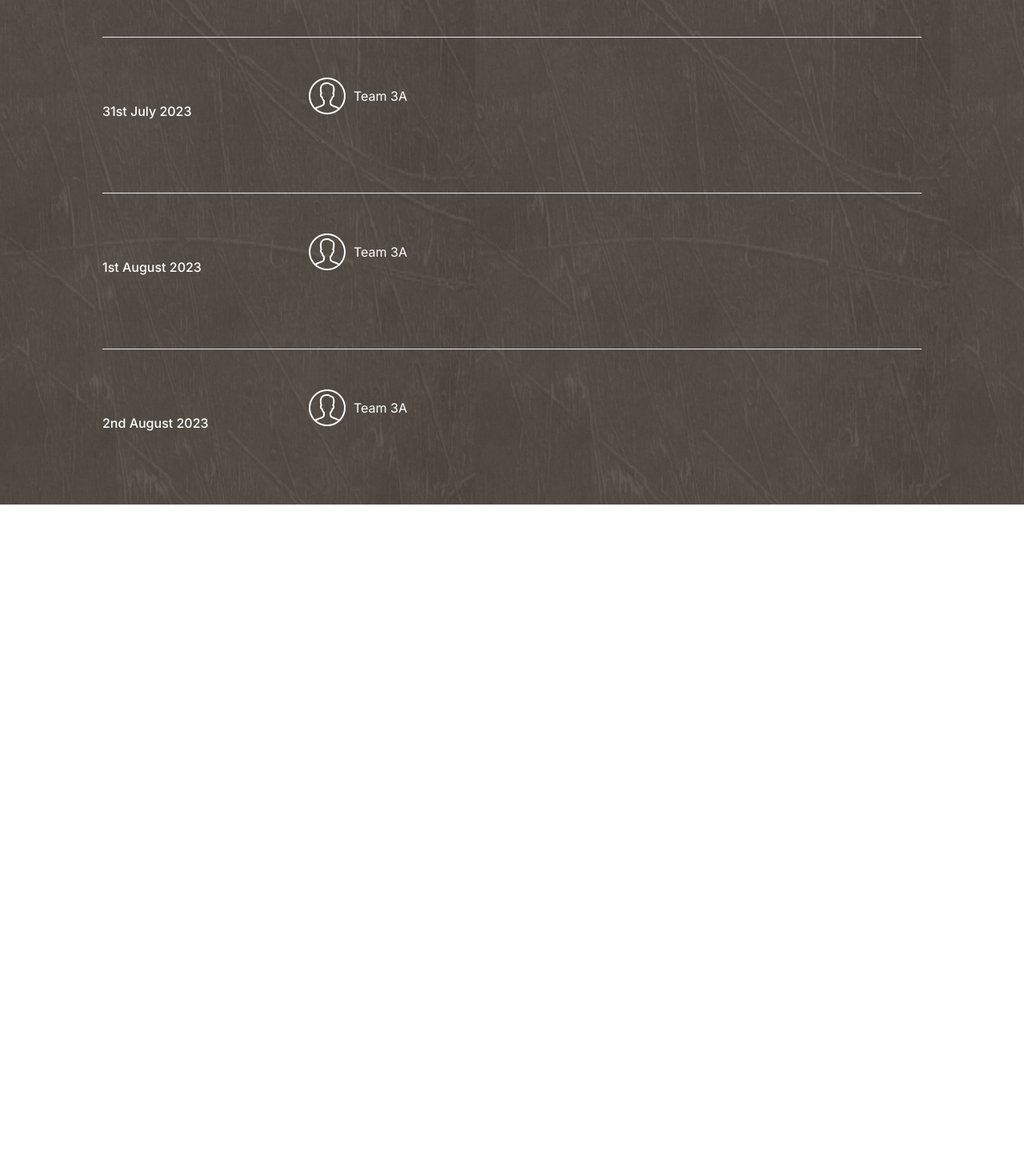
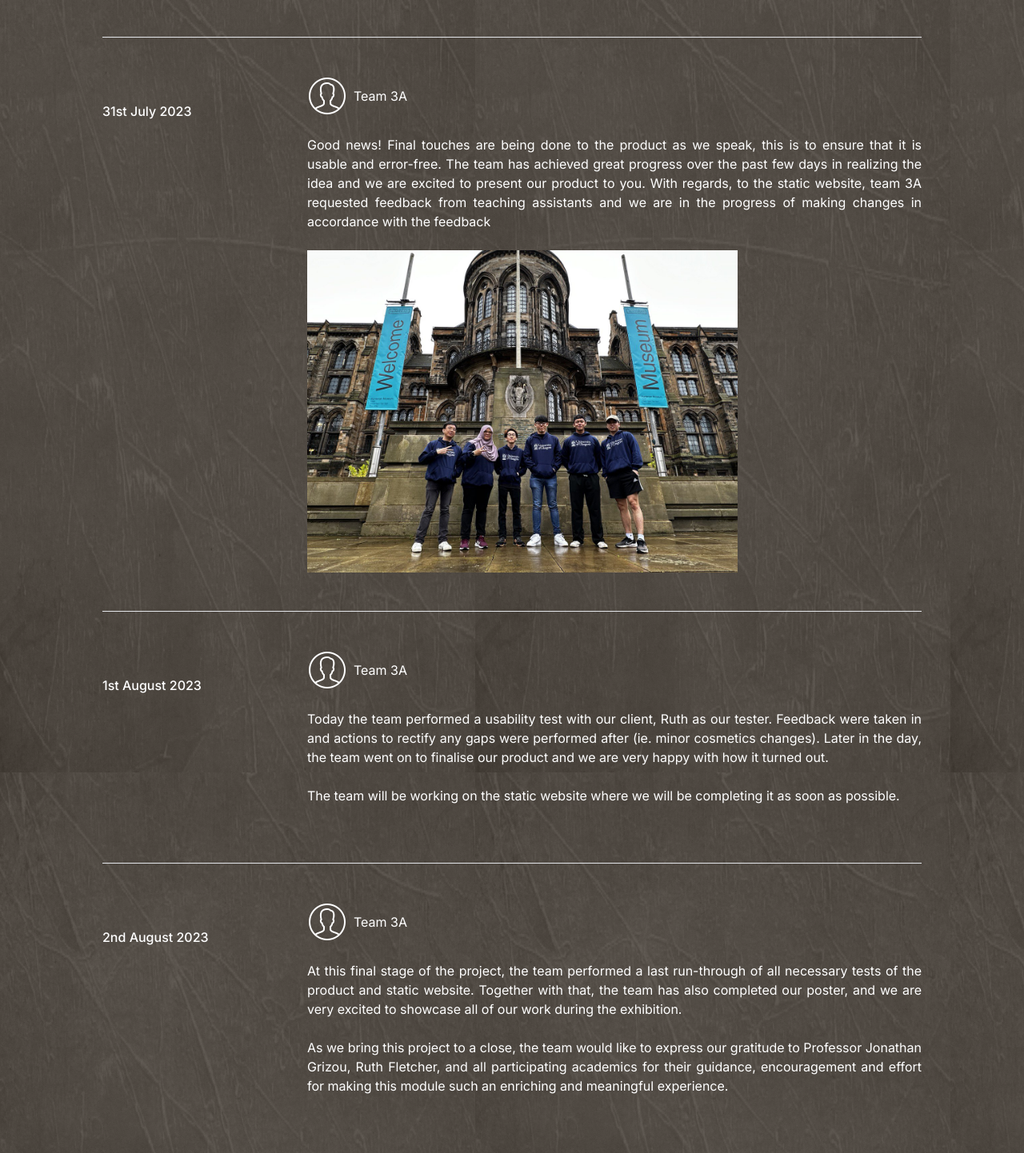
Before and after one commit to Design-and-Innovation-2023/WilliamsCollection, a Next.js app: page /dailies in a window 1280 px wide. Shown: the part 6962-8404 px from the top of the page at 80% size. Before the commit the page ends 7593 px from the top, so only its background shows below. Built offline with nearby package versions, Linux system fonts and the light colour scheme.

Commit message:
Updated to latest dailies

```diff
--- a/src/app/dailies/page.tsx
+++ b/src/app/dailies/page.tsx
@@ -549,12 +549,14 @@ export default function Dailies() {
                       </div>
                         <div className="prose max-w-none text-white text-justify dark:text-white">
                         <p>
+                        Good news! Final touches are being done to the product as we speak, this is to ensure that it is usable and error-free. The team has achieved great progress over the past few days in realizing the idea and we are excited to present our product to you.
 
+                        With regards, to the static website, team 3A requested feedback from teaching assistants and we are in the progress of making changes in accordance with the feedback
                         </p>
                         <br></br>
-                        <p>
-
-                        </p>
+                        <div className="flex">
+                          <img src="/img/grpphoto.jpeg" alt="28th July 1" style={{ width: '70%', height: '70%'}} />
+                        </div>
                         </div>
                       </div>
                     </div>
@@ -578,7 +580,9 @@ export default function Dailies() {
                       </div>
                         <div className="prose max-w-none text-white text-justify dark:text-white">
                         <p>
-
+                        Today the team performed a usability test with our client, Ruth as our tester. Feedback were taken in and actions to rectify any gaps were performed after (ie. minor cosmetics changes). Later in the day, the team went on to finalise our product and we are very happy with how it turned out.
+                            <br></br><br></br>
+                        The team will be working on the static website where we will be completing it as soon as possible.
                         </p>
                         <br></br>
                         <p>
@@ -606,7 +610,9 @@ export default function Dailies() {
                       </div>
                         <div className="prose max-w-none text-white text-justify dark:text-white">
                         <p>
-
+                        At this final stage of the project, the team performed a last run-through of all necessary tests of the product and static website. Together with that, the team has also completed our poster, and we are very excited to showcase all of our work during the exhibition.
+                        <br></br><br></br>
+                        As we bring this project to a close, the team would like to express our gratitude to Professor Jonathan Grizou, Ruth Fletcher, and all participating academics for their guidance, encouragement and effort for making this module such an enriching and meaningful experience.
                         </p>
                         <br></br>
                         <p>
```
Also changed, not shown: public/img/grpphoto.jpeg (added).
